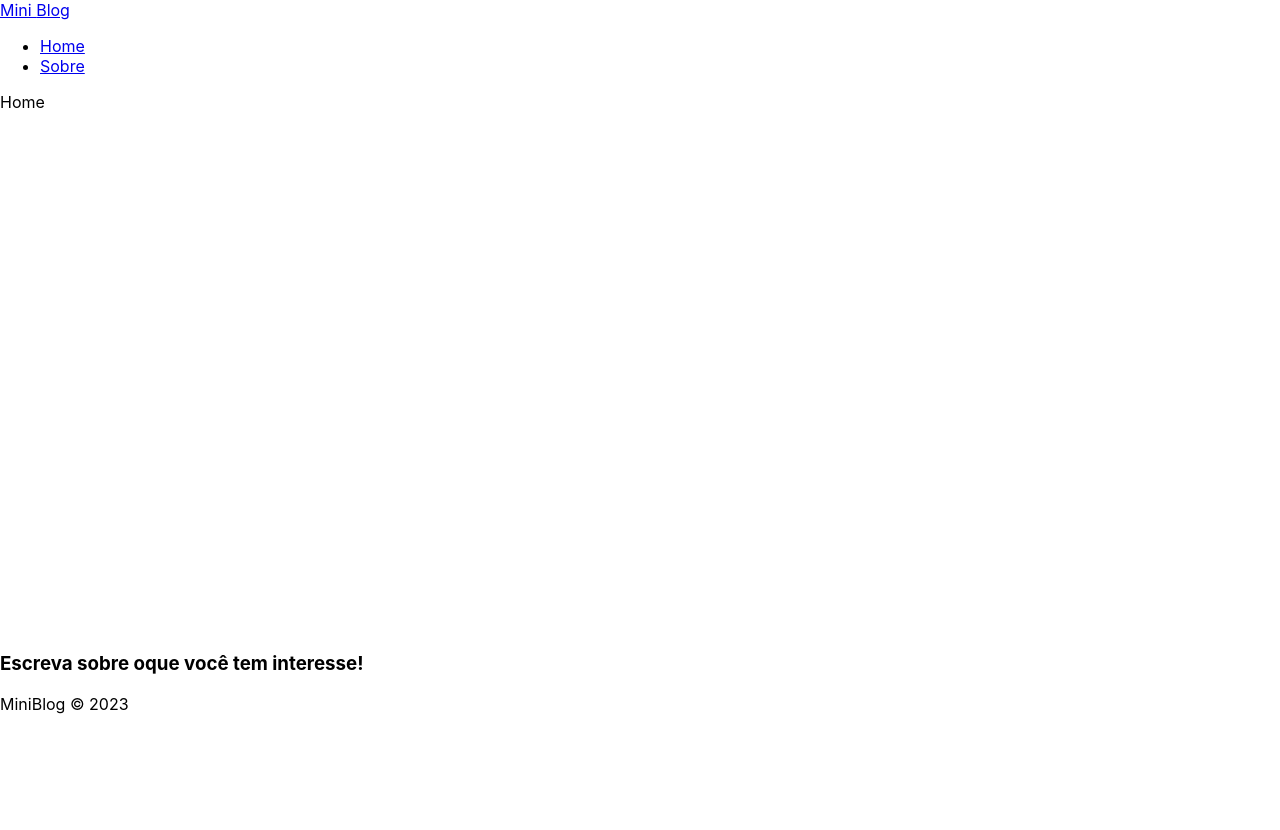
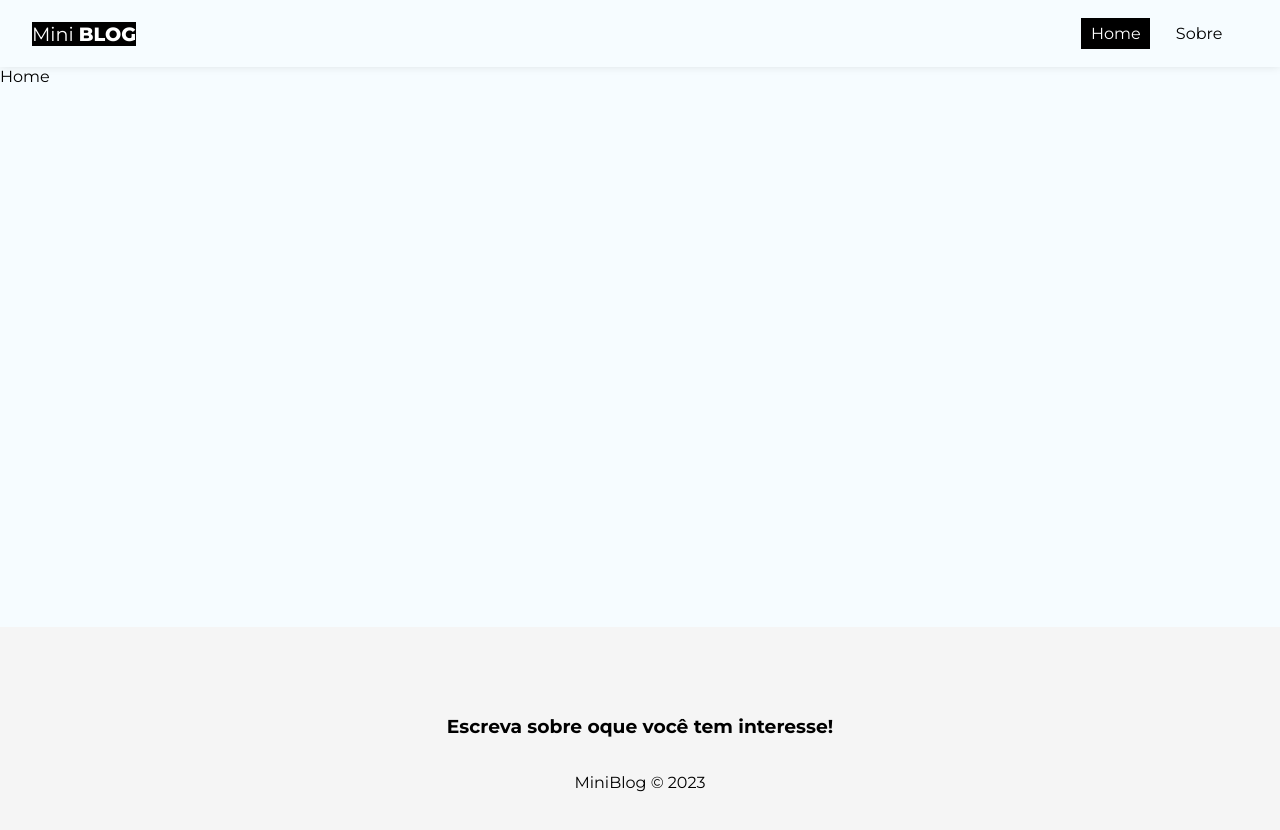
Before and after one commit to GabrielR4SH/miniblog, a React (Create React App) app: page / in a window 1280 px wide. Shown: the top 830 px of the page. Before the commit the page ends 800 px from the top, so only its background shows below. Built offline with nearby package versions, Linux system fonts and the light colour scheme.

Commit message:
Navbar pronta

```diff
--- a/public/index.html
+++ b/public/index.html
@@ -24,7 +24,12 @@
       work correctly both with client-side routing and a non-root public URL.
       Learn how to configure a non-root public URL by running `npm run build`.
     -->
-    <title>React App</title>
+    <title>Mini Blog</title>
+    <!-- Font family Mont Serrat -->
+    <link rel="preconnect" href="https://fonts.googleapis.com">
+    <link rel="preconnect" href="https://fonts.googleapis.com">
+    <link rel="preconnect" href="https://fonts.gstatic.com" crossorigin>
+    <link href="https://fonts.googleapis.com/css2?family=Montserrat:ital,wght@0,300;0,400;0,500;0,600;0,700;0,800;1,300;1,400;1,500;1,600;1,700&display=swap" rel="stylesheet">
   </head>
   <body>
     <noscript>You need to enable JavaScript to run this app.</noscript>
--- a/src/components/Footer.js
+++ b/src/components/Footer.js
@@ -1,9 +1,10 @@
 import React from 'react'
+import styles from './Footer.module.css'
 
 function Footer() {
   return (
   <div>
-    <footer>
+    <footer className={styles.footer}>
             <h3>Escreva sobre oque você tem interesse!</h3>
             <p> MiniBlog &copy; 2023 </p>
         </footer>
--- a/src/components/Footer.module.css
+++ b/src/components/Footer.module.css
@@ -0,0 +1,8 @@
+.footer {
+    height: 250px;
+    display: flex;
+    flex-direction: column;
+    align-items: center;
+    justify-content: center;
+    background-color: whitesmoke;
+}
--- a/src/components/Navbar.js
+++ b/src/components/Navbar.js
@@ -4,18 +4,18 @@
 
 function Navbar() {
   return (
-    <nav>
-        <NavLink to="/">
+    <nav className={styles.navbar}>
+        <NavLink to="/" className={styles.brand}>
             Mini <span>Blog</span>
         </NavLink>
-        <ul>
+        <ul className={styles.links_list}>
             <li>
-                <NavLink to="/">
+                <NavLink to="/" className={({isActive}) => (isActive ? styles.active: "")}>
                     Home
                 </NavLink>
                 </li>
                 <li>
-                <NavLink to="/about">
+                <NavLink to="/about" className={({isActive}) => (isActive ? styles.active: "")}>
                     Sobre
                 </NavLink>
             </li>
--- a/src/components/Navbar.module.css
+++ b/src/components/Navbar.module.css
@@ -0,0 +1,34 @@
+.navbar {
+    display: flex;
+    box-shadow: rgba(0, 0, 0, 0.15) 0px -2px 10px 0px;
+    justify-content: space-between;
+    align-items: center;
+    padding: 0.5em 2em;
+  }
+
+  .brand {
+    font-size: 1.2em;
+  }
+
+  .brand span {
+    font-weight: 900;
+    text-transform: uppercase;
+  }
+
+  .links_list {
+    display: flex;
+    list-style: none;
+  }
+
+  .links_list li {
+    margin-right: 1em;
+  }
+
+  .links_list li a {
+    padding: 0.4em 0.6em;
+  }
+
+  .active {
+    background-color: #000;
+    color: #fff;
+  }
--- a/src/index.css
+++ b/src/index.css
@@ -1,13 +1,121 @@
 body {
+  background-color: #f6fcff;
+  padding: 0;
   margin: 0;
-  font-family: -apple-system, BlinkMacSystemFont, 'Segoe UI', 'Roboto', 'Oxygen',
-    'Ubuntu', 'Cantarell', 'Fira Sans', 'Droid Sans', 'Helvetica Neue',
-    sans-serif;
-  -webkit-font-smoothing: antialiased;
-  -moz-osx-font-smoothing: grayscale;
+  font-family: "Montserrat", sans-serif;
 }
 
-code {
-  font-family: source-code-pro, Menlo, Monaco, Consolas, 'Courier New',
-    monospace;
+input::placeholder,
+textarea::placeholder {
+  font-family: "Montserrat", sans-serif;
 }
+
+input:focus,
+textarea:focus {
+  outline: none;
+}
+
+a,
+nav button {
+  text-decoration: none;
+  background-color: transparent;
+  border: none;
+  color: #000;
+  transition: 0.4s;
+  font-size: 1em;
+  cursor: pointer;
+  font-family: "Montserrat", sans-seri;
+}
+
+a:hover,
+nav button:hover {
+  color: #bbb;
+}
+
+/* form styles */
+form {
+  max-width: 40%;
+  margin: 0 auto;
+}
+
+label {
+  display: flex;
+  flex-direction: column;
+  margin-bottom: 1em;
+}
+
+label span {
+  margin-bottom: 0.3em;
+  font-weight: bold;
+  text-align: left;
+}
+
+input,
+textarea {
+  box-sizing: border-box;
+  border: none;
+  border-bottom: 1px solid #ccc;
+  padding: 0.8em 0em;
+  background-color: transparent;
+}
+
+input::placeholder,
+textarea::placeholder {
+  color: #aaa;
+}
+
+.btn {
+  background-color: #1a8918;
+  color: #fff;
+  text-align: center;
+  cursor: pointer;
+  border-radius: 10px;
+  width: 120px;
+  font-weight: bold;
+  border: none;
+  padding: 10px 15px;
+  font-size: 1em;
+}
+
+.btn.btn-dark {
+  background-color: #000;
+  border-radius: 0;
+}
+
+.btn.btn-outline {
+  background-color: transparent;
+  border-radius: 0;
+  color: #000;
+  border: 1px solid #000;
+  padding: 7px 30px;
+}
+
+.btn:hover {
+  background-color: #0f730c;
+  color: #fff;
+}
+
+.btn.btn-outline:hover {
+  background-color: #000;
+}
+
+.btn.btn-danger:hover {
+  background-color: #dc3545;
+}
+
+button[disabled] {
+  background-color: #aaa;
+}
+
+.container .error {
+  color: #721c24;
+  background-color: #f8d7da;
+  border: 1px solid #f5c6cb;
+  padding: 5px;
+  border-radius: 5px;
+}
+
+.active {
+  background-color: #000;
+  color: #fff;
+}
```
